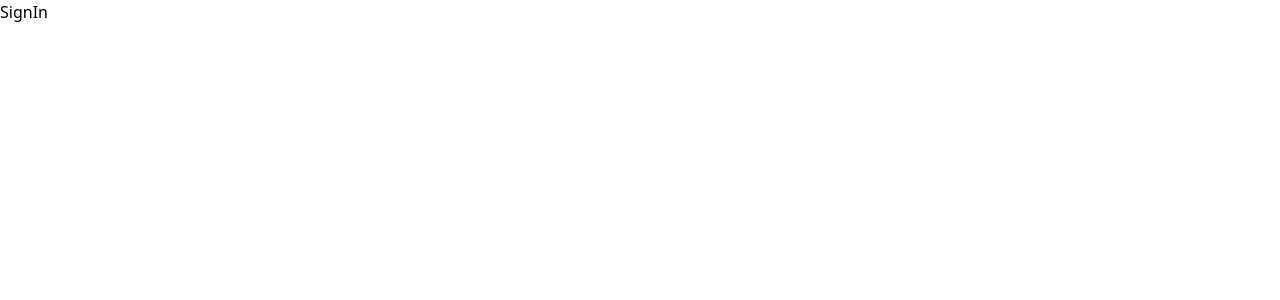
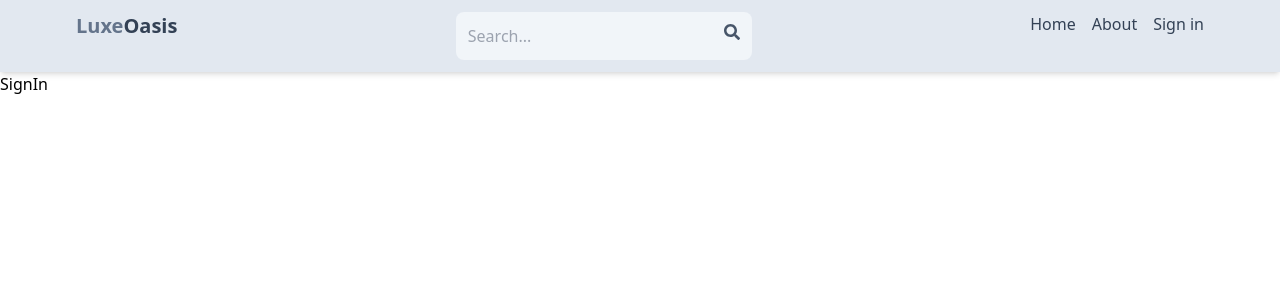
Before and after one commit to Salwa99/LuxeOasis, a React (Vite) app in the folder client/: page /sign-in in a window 1280 px wide. Shown: the top 300 px of the page. Built offline with nearby package versions, Linux system fonts and the light colour scheme.

Commit message:
Create Header component

```diff
--- a/client/package.json
+++ b/client/package.json
@@ -12,6 +12,7 @@
   "dependencies": {
     "react": "^18.2.0",
     "react-dom": "^18.2.0",
+    "react-icons": "^5.1.0",
     "react-router-dom": "^6.22.3"
   },
   "devDependencies": {
--- a/client/src/App.jsx
+++ b/client/src/App.jsx
@@ -5,9 +5,11 @@
 import SignUp from './pages/SignUp';
 import About from './pages/About';
 import Profile from './pages/Profile';
+import Header from './components/Header';
 
 export default function App() {
   return <BrowserRouter>
+      <Header />
       <Routes>
         <Route path="/" element={<Home />} />
         <Route path="/sign-in" element={<SignIn />} />
--- /dev/null
+++ b/client/src/components/Header.jsx
@@ -0,0 +1,43 @@
+import {FaSearch} from "react-icons/fa";
+import { Link } from "react-router-dom";
+
+export default function Header() {
+  return (
+    <header className="bg-slate-200 shadow-md">
+      <div className="flex justify-between item-center max-w-6xl mx-auto p-3">
+        <Link to="/">
+          <h1 className="font-bold text-sm sm:text-xl flex flex-wrap">
+            <span className="text-slate-500">Luxe</span>
+            <span className="text-slate-700">Oasis</span>
+          </h1>
+        </Link>
+        <form className="bg-slate-100 p-3 rounded-lg flex item-center">
+          <input
+            type="text"
+            placeholder="Search..."
+            className="bg-transparent focus:outline-none w-24 sm:w-64"
+          />
+          <FaSearch className="text-slate-600" />
+        </form>
+        <ul className="flex gap-4 ">
+          <Link to="/">
+            <li className="hidden sm:inline text-slate-700 hover:underline">
+              Home
+            </li>
+          </Link>
+          <Link to="/about">
+            <li className="hidden sm:inline text-slate-700 hover:underline">
+              About
+            </li>
+          </Link>
+
+          <Link to="/sign-in">
+            <li className="sm:inline text-slate-700 hover:underline">
+              Sign in
+            </li>
+          </Link>
+        </ul>
+      </div>
+    </header>
+  );
+}
```
Also changed, not shown: 1 other file (tests, documents, lock files or other folders).
